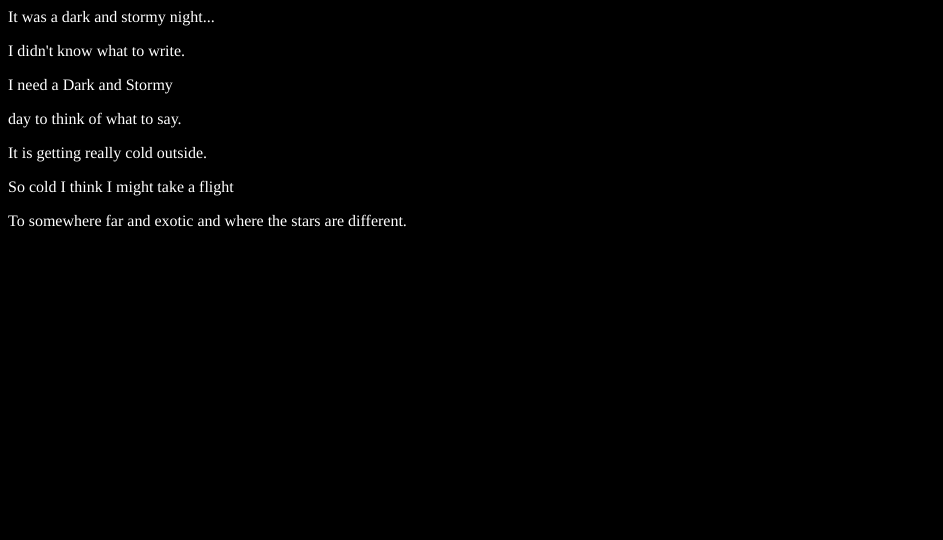
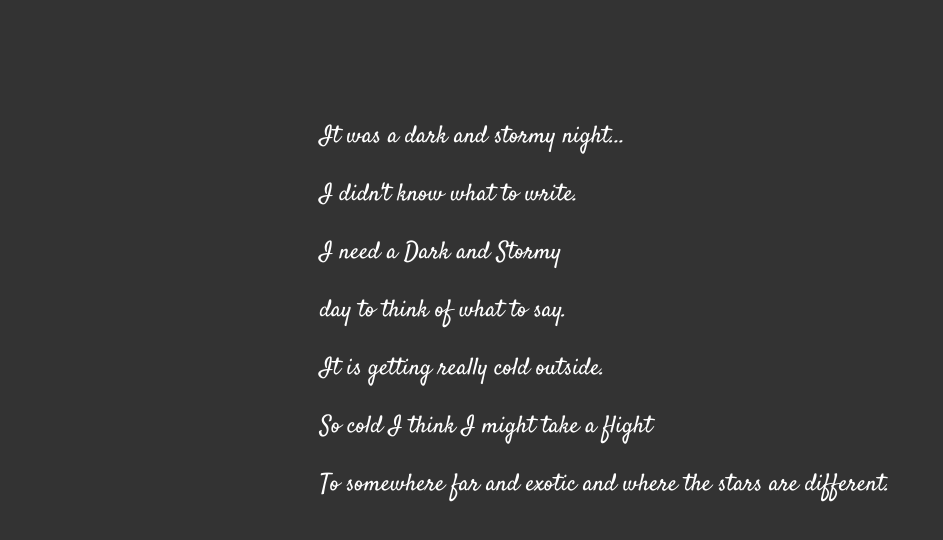
Before and after one commit to drakaro/fireside-story, a plain HTML site: page index.html in a window 1280 px wide. Shown: the whole page, without its empty margins (0-943 px from the left). Drawn offline with Linux system fonts and the light colour scheme.

Commit message:
Added suggested styling

```diff
--- a/index.html
+++ b/index.html
@@ -1,6 +1,7 @@
 <html>
     <head>
         <link rel="stylesheet" type="text/css" href="style.css">
+        <link href="https://fonts.googleapis.com/css?family=Satisfy" rel="stylesheet">
     </head>
 
     <body>
--- a/style.css
+++ b/style.css
@@ -1,5 +1,7 @@
 body {
     color: white;
-    background-color: black;
-    font-family: Times;
+    background-color: #333;
+    font-size: 150%;
+    font-family: 'Satisfy', cursive;
+    margin: 5em 25%;
 }
```
